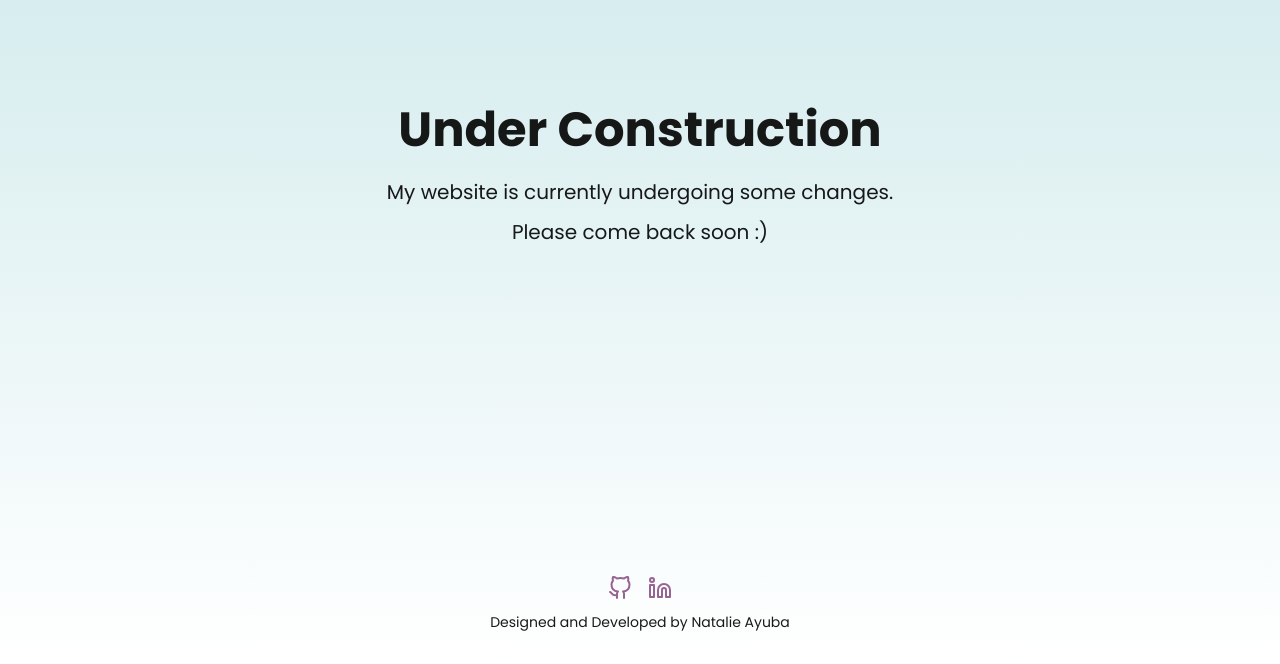
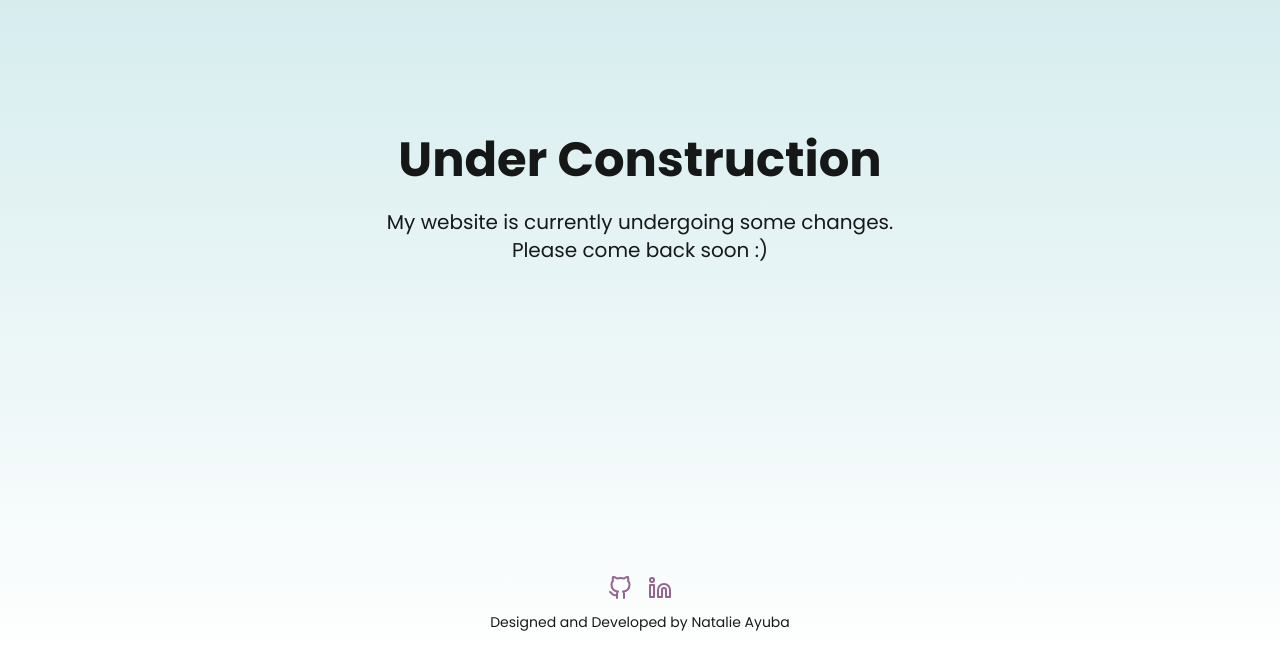
Before and after one commit to natalieayuba/natalieayuba.com, a Next.js app: page /under-construction in a window 1280 px wide. Shown: the part 136-800 px from the top of the page. Built offline with nearby package versions, Linux system fonts and the light colour scheme.

Commit message:
Fixed footer and safari address bar issue

```diff
--- a/app/layout.tsx
+++ b/app/layout.tsx
@@ -26,7 +26,7 @@ const RootLayout = ({ children }: Readonly<{ children: ReactNode }>) => {
   return (
     <html lang='en-GB' className='scroll-smooth'>
       <body
-        className={`${poppins.className} leading-relaxed text-black-alpha-90 selection:bg-purple-alpha-60 selection:text-black-alpha-90`}
+        className={`${poppins.className} leading-relaxed bg-blue text-black-alpha-90 selection:bg-purple-alpha-60 selection:text-black-alpha-90`}
       >
         {children}
       </body>
--- a/app/not-found.tsx
+++ b/app/not-found.tsx
@@ -11,12 +11,10 @@ const NotFound = () => {
   return (
     <PageLayout fullHeight>
       <FullScreenLayout heading='404'>
-        <>
-          <p>Page Not Found</p>
-          <ButtonStyleLink href='/' className='mt-6'>
-            Go to home
-          </ButtonStyleLink>
-        </>
+        <p>Page Not Found</p>
+        <ButtonStyleLink href='/' className='mt-6'>
+          Go to home
+        </ButtonStyleLink>
       </FullScreenLayout>
     </PageLayout>
   );
--- a/app/under-construction/page.tsx
+++ b/app/under-construction/page.tsx
@@ -15,8 +15,10 @@ const UnderConstruction = () => {
   return (
     <PageLayout hideHeader fullHeight>
       <FullScreenLayout heading='Under Construction'>
-        <p>My website is currently undergoing some changes.</p>
-        <p className='mt-1'>Please come back soon :)</p>
+        <p>
+          My website is currently undergoing some changes. <br />
+          Please come back soon :)
+        </p>
       </FullScreenLayout>
     </PageLayout>
   );
--- a/components/Footer.tsx
+++ b/components/Footer.tsx
@@ -2,7 +2,7 @@ import Socials from './nav/Socials';
 
 const Footer = () => {
   return (
-    <footer className='margin mt-12 py-8 flex flex-col items-center gap-3'>
+    <footer className='margin py-8 flex flex-col items-center gap-3'>
       <Socials />
       <p className='text-sm text-bl'>Designed and Developed by Natalie Ayuba</p>
     </footer>
--- a/components/FullScreenLayout.tsx
+++ b/components/FullScreenLayout.tsx
@@ -1,15 +1,20 @@
-import React, { Children, cloneElement, type ReactElement } from 'react';
+import React, {
+  Children,
+  cloneElement,
+  type ReactElement,
+  type ReactNode,
+} from 'react';
 
 interface FullScreenLayoutProps {
   heading: string;
-  children: ReactElement;
+  children: ReactNode;
 }
 
 const FullScreenLayout = ({ heading, children }: FullScreenLayoutProps) => {
   return (
     <div className='my-auto flex flex-col items-center text-center'>
       <h1 className='font-bold text-5xl mb-6 max-w-lg'>{heading}</h1>
-      {Children.map(children, (child) => {
+      {Children.map(children as ReactElement, (child) => {
         return cloneElement(child, {
           className: `${child.type === 'p' ? 'text-xl mb-2' : ''} ${
             child.props.className
--- a/components/PageLayout.tsx
+++ b/components/PageLayout.tsx
@@ -41,7 +41,7 @@ const PageLayout = ({
         className={`bg-gradient-to-b from-blue to-white flex flex-col justify-between items-center
         }`}
         style={{
-          minHeight: hideHeader ? '100vh' : `calc(100vh - ${headerHeight}px`,
+          minHeight: hideHeader ? '100dvh' : `calc(100dvh - ${headerHeight}px`,
         }}
       >
         <main
--- a/components/sections/Banner.tsx
+++ b/components/sections/Banner.tsx
@@ -24,7 +24,7 @@ const Banner = forwardRef<HTMLElement>((props, ref) => {
       style={{ height: `calc(100vh - ${headerHeight})` }}
       ref={ref}
     >
-      <div
+      {/* <div
         className='max-w-[600px] h-screen flex flex-col justify-center py-40'
         style={{ height: `calc(100vh - ${headerHeight * 2}px` }}
       >
@@ -100,8 +100,8 @@ const Banner = forwardRef<HTMLElement>((props, ref) => {
           I&#8217;m all about creating fun, engaging, and user-friendly web and
           mobile experiences.
         </p>
-      </div>
-      {/* <Game animationDelay={animationDelay + 300} /> */}
+      </div> */}
+      <Game animationDelay={animationDelay + 300} />
     </section>
   );
 });
```
